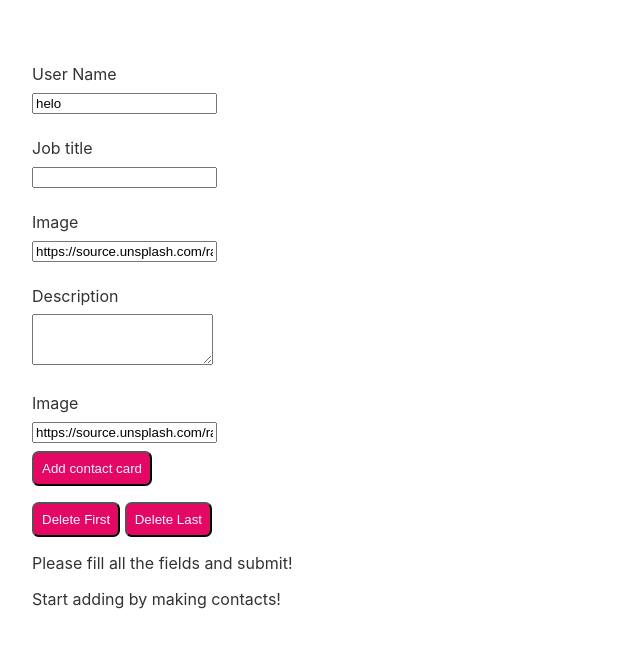
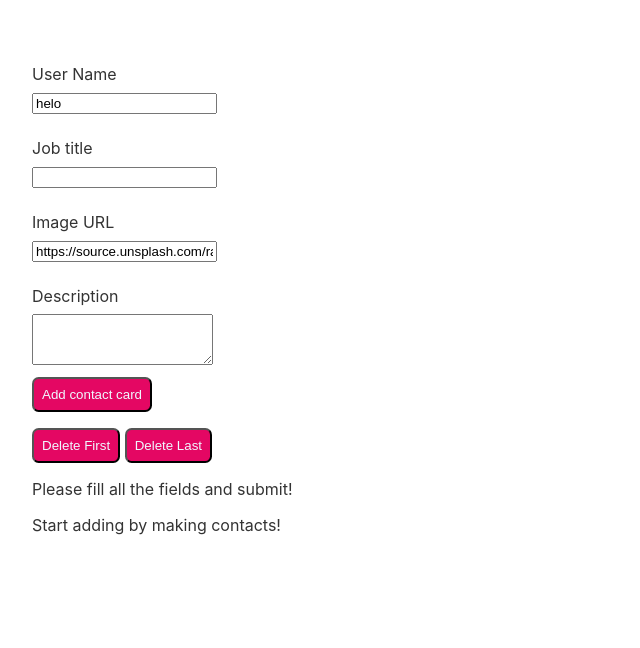
Before and after one commit to Aparna003/svelte-course, a Svelte app: page / in a window 1280 px wide. Shown: the top 648 px of the page, without its empty margins (0-640 px from the left). Built offline with nearby package versions, Linux system fonts and the light colour scheme.

Commit message:
inline function usage

```diff
--- a/src/App.svelte
+++ b/src/App.svelte
@@ -49,21 +49,20 @@
 		<input type="text" bind:value={jobTitle} id="jobTitle" />
 	</div>
 	<div class="form-control">
-		<label for="image">Image</label>
+		<label for="image">Image URL</label>
 		<input type="text" bind:value={userImage} id="image" />
 	</div>
 	<div class="form-control">
 		<label for="desc">Description</label>
 		<textarea rows="3" bind:value={description} id="desc" />
 	</div>
-	<div class="form-control">
-		<label for="image">Image</label>
-		<input type="text" bind:value={userImage} id="image" />
-	</div>
+
 	<button on:click|preventDefault="{addContact}">Add contact card</button>
 </form>
 
-<button on:click="{deleteFirst}">Delete First</button>
+<button on:click="{(event)=>{
+    createdContact= createdContact.slice(1);
+}}">Delete First</button>
 <button on:click="{deleteLast}">Delete Last</button>
 
 
```
